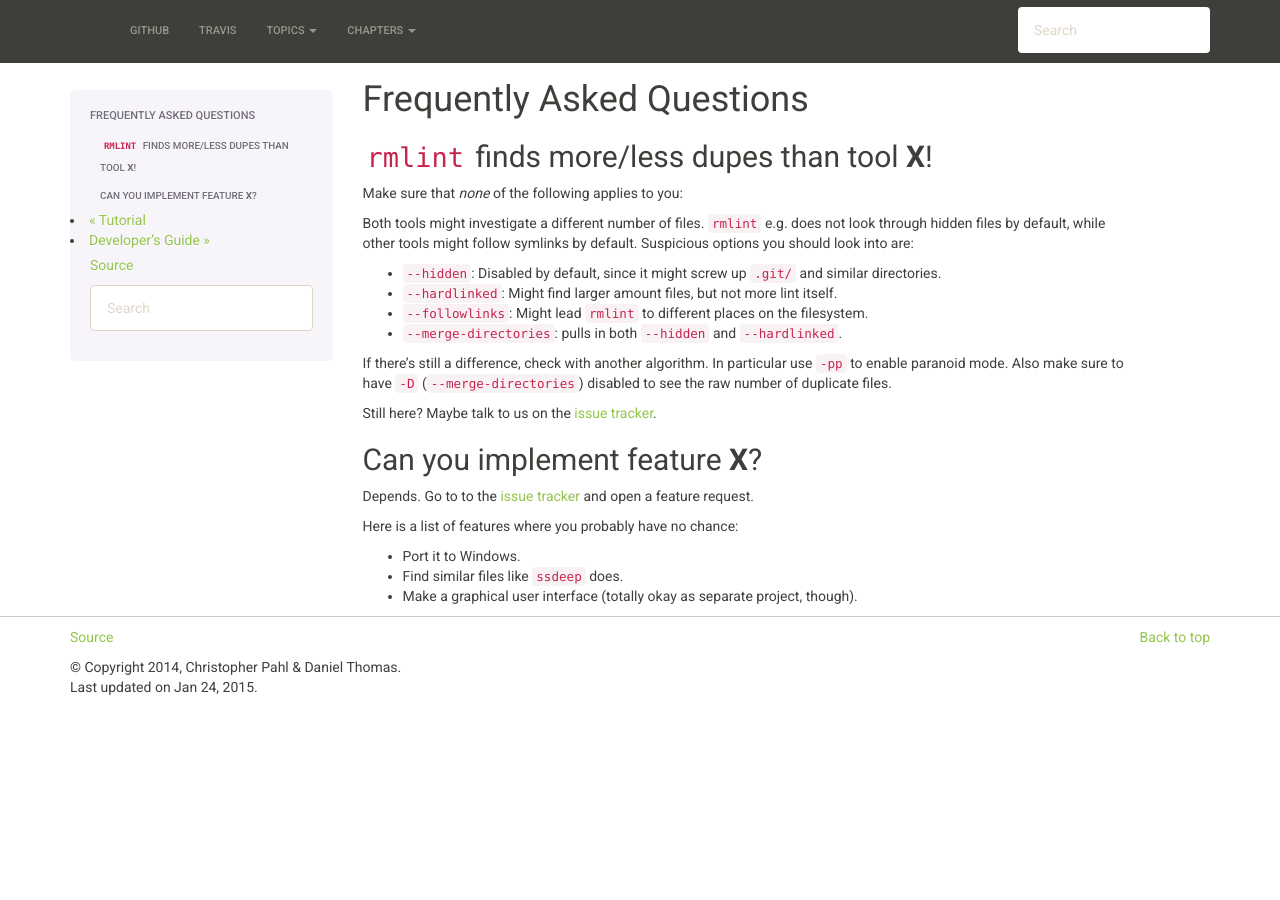
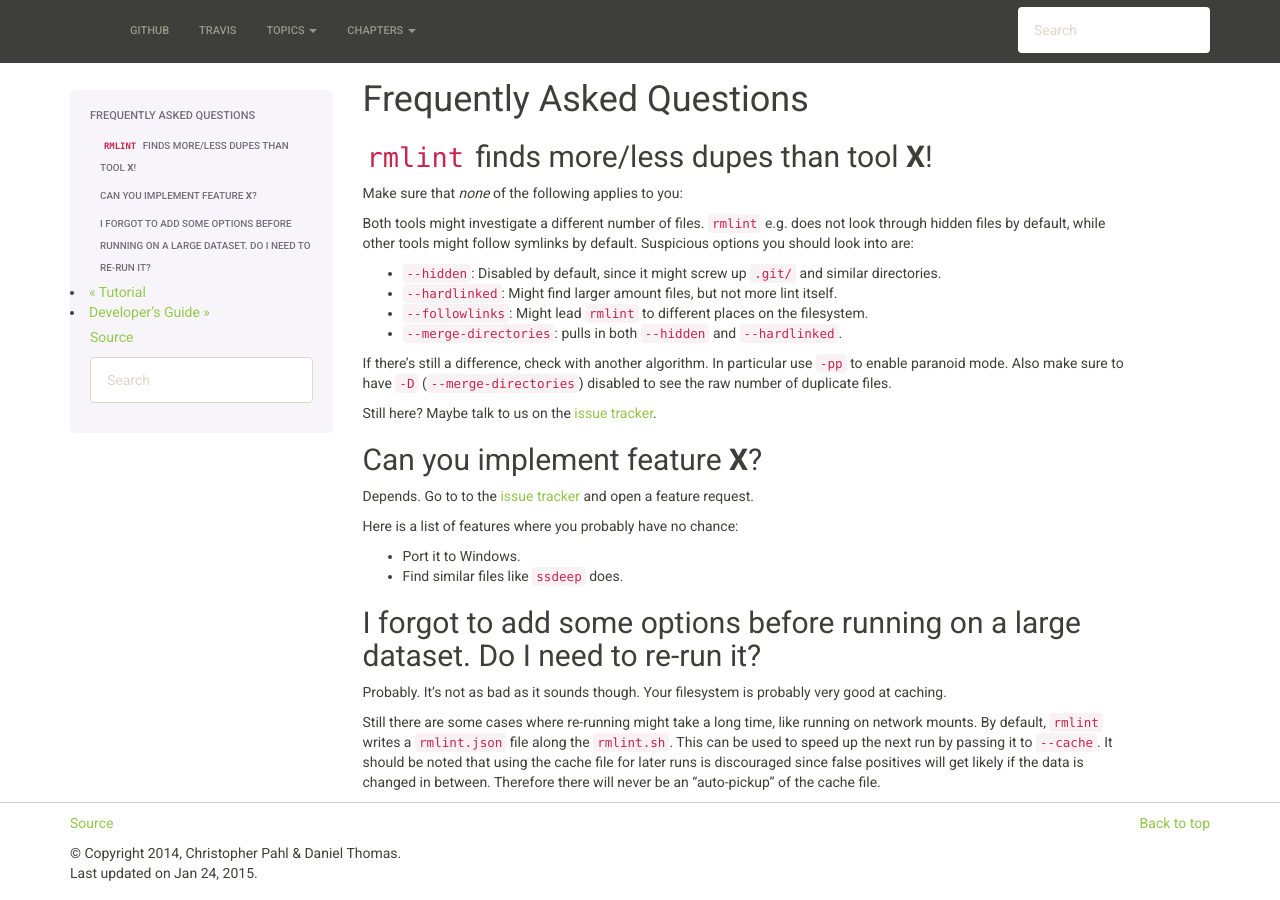
Before and after one commit to sahib/rmlint, a Sphinx documentation site: the page built from docs/faq.rst, in a window 1280 px wide. Built offline with Sphinx 7.4.7, drawn with Linux system fonts in a browser that asks for light colours.

Commit message:
faq: update with large datasets

```diff
--- a/docs/faq.rst
+++ b/docs/faq.rst
@@ -30,6 +30,18 @@ Here is a list of features where you probably have no chance:
 
 - Port it to Windows.
 - Find similar files like ``ssdeep`` does.
-- Make a graphical user interface (totally okay as separate project, though).
 
 .. _`issue tracker`: https://github.com/sahib/rmlint/issues
+
+I forgot to add some options before running on a large dataset. Do I need to re-run it?
+---------------------------------------------------------------------------------------
+
+Probably. It's not as bad as it sounds though. Your filesystem is probably very
+good at caching.
+
+Still there are some cases where re-running might take a long time, like running
+on network mounts. By default, ``rmlint`` writes a ``rmlint.json`` file along
+the ``rmlint.sh``. This can be used to speed up the next run by passing it to
+``--cache``. It should be noted that using the cache file for later runs is
+discouraged since false positives will get likely if the data is changed in
+between. Therefore there will never be an "auto-pickup" of the cache file.
```
